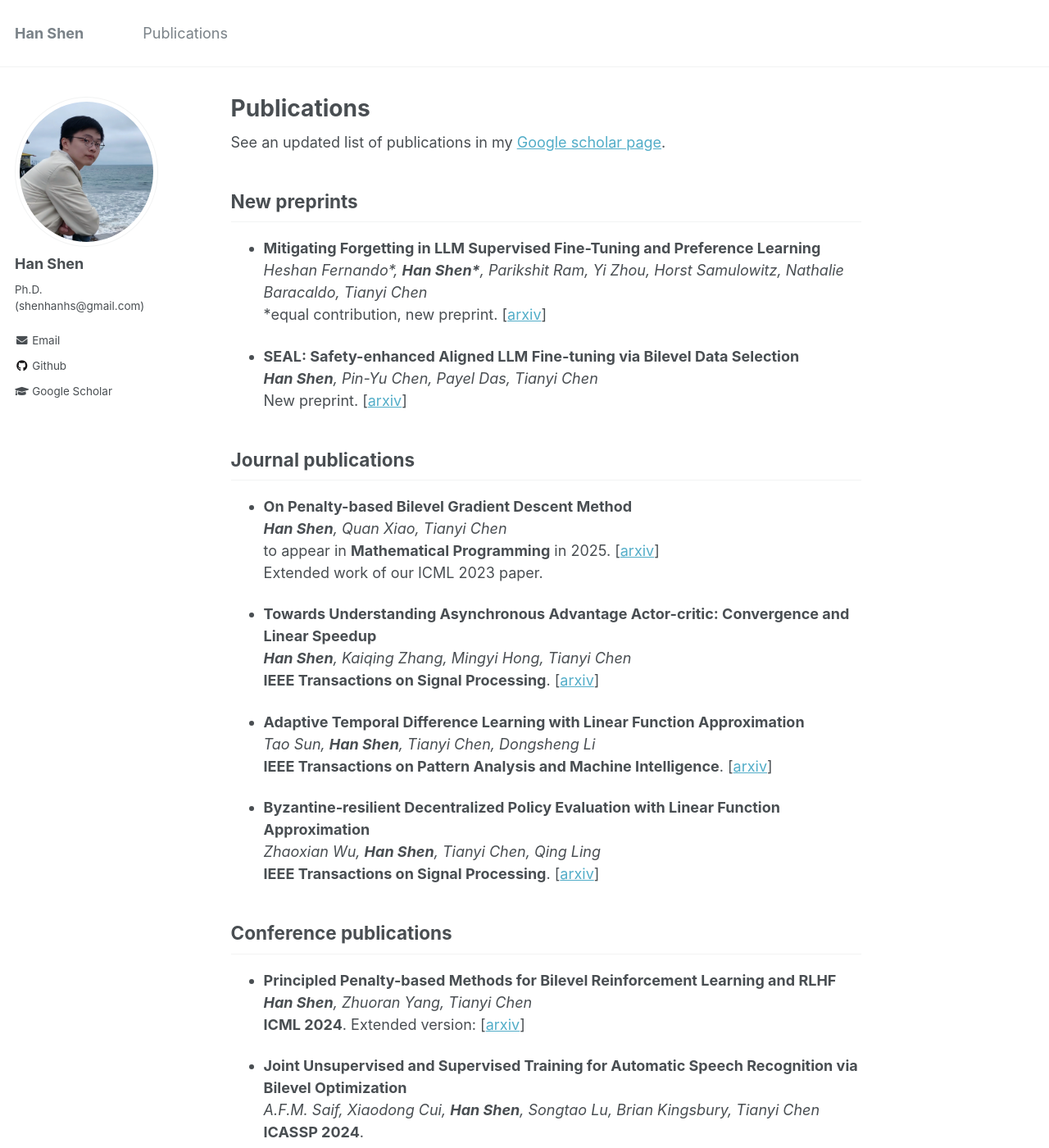
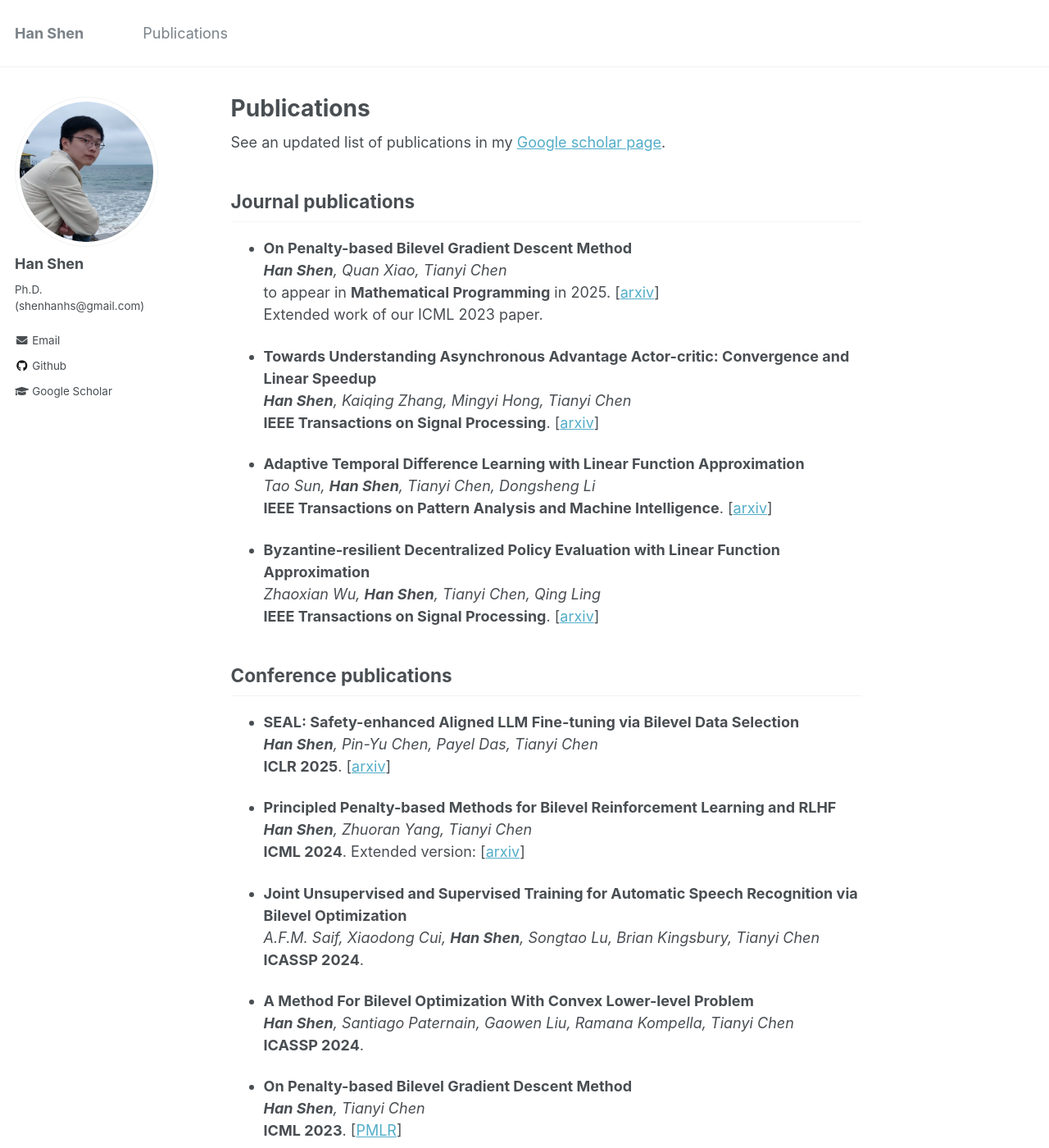
Before and after one commit to hanshen95/hanshen95.github.io, a Jekyll site: the page built from _pages/markdown.md, in a window 1280 px wide and 1400 px high. Shown: the whole window at 82% size. Built offline with Jekyll 4.4.1, drawn with Linux system fonts in a browser that asks for light colours; some of the changed text lies outside the part shown.

Commit message:
Update markdown.md

```diff
--- a/_pages/markdown.md
+++ b/_pages/markdown.md
@@ -8,16 +8,6 @@ redirect_from:
 ---
 
 See an updated list of publications in my [Google scholar page](https://scholar.google.com/citations?user=UeWSr6oAAAAJ&hl=en).
-
-## New preprints
-
-* <b>Mitigating Forgetting in LLM Supervised Fine-Tuning and Preference Learning</b>\
-  *Heshan Fernando\*, <b>Han Shen\*</b>, Parikshit Ram, Yi Zhou, Horst Samulowitz, Nathalie Baracaldo, Tianyi Chen*\
-  \*equal contribution, new preprint. [[arxiv](https://arxiv.org/abs/2410.15483)]
-
-* <b>SEAL: Safety-enhanced Aligned LLM Fine-tuning via Bilevel Data Selection</b>\
-  *<b>Han Shen</b>, Pin-Yu Chen, Payel Das, Tianyi Chen*\
-  New preprint. [[arxiv](https://arxiv.org/abs/2410.07471)]
 
 
 ## Journal publications
@@ -41,6 +31,10 @@ Extended work of our ICML 2023 paper.
 
 
 ## Conference publications
+
+* <b>SEAL: Safety-enhanced Aligned LLM Fine-tuning via Bilevel Data Selection</b>\
+  *<b>Han Shen</b>, Pin-Yu Chen, Payel Das, Tianyi Chen*\
+  **ICLR 2025**. [[arxiv](https://arxiv.org/abs/2410.07471)]
 
 * <b>Principled Penalty-based Methods for Bilevel Reinforcement Learning and RLHF</b>\
 *<b>Han Shen</b>, Zhuoran Yang, Tianyi Chen*\
```
Also changed, not shown: other parts of _pages/markdown.md (+6 -0 lines).
